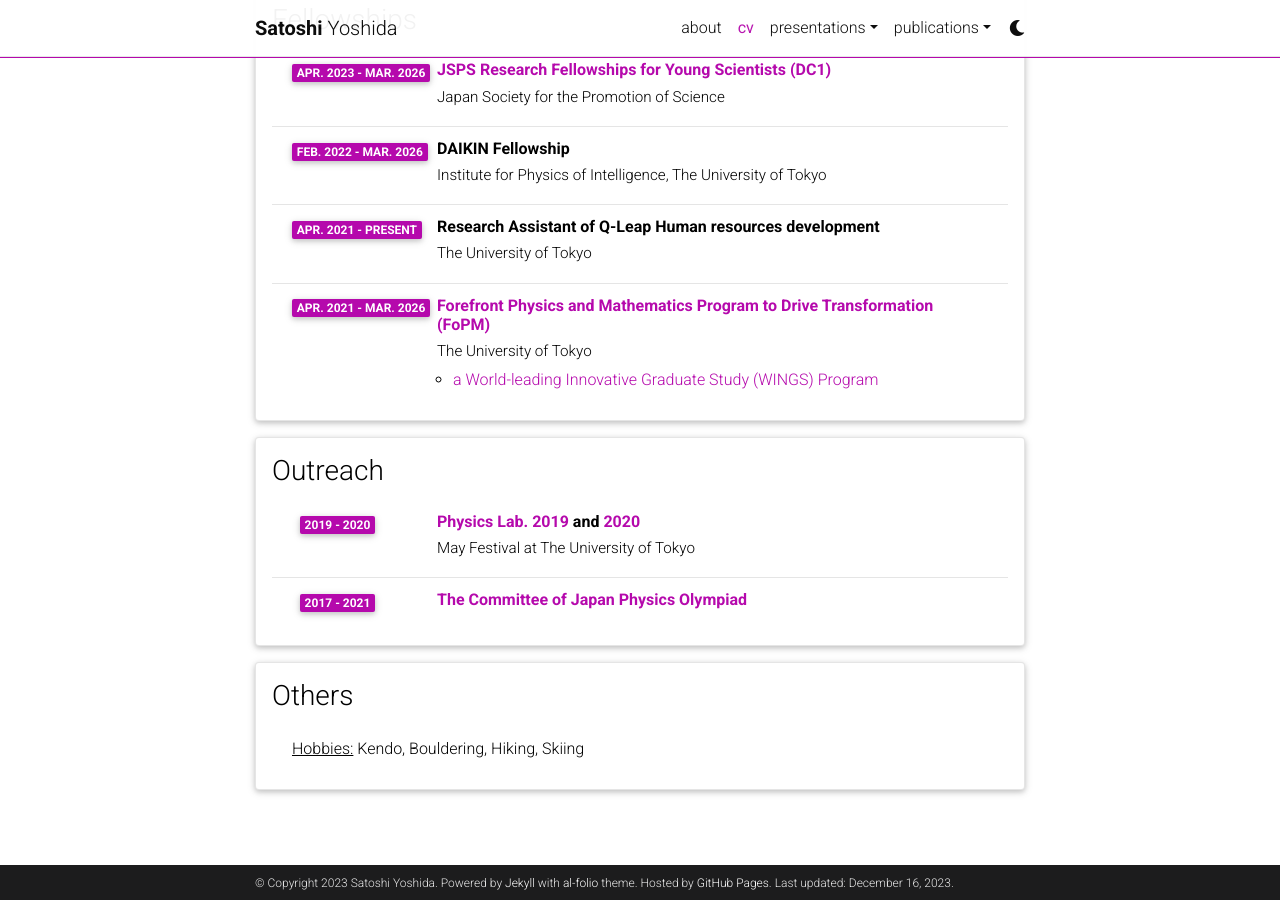
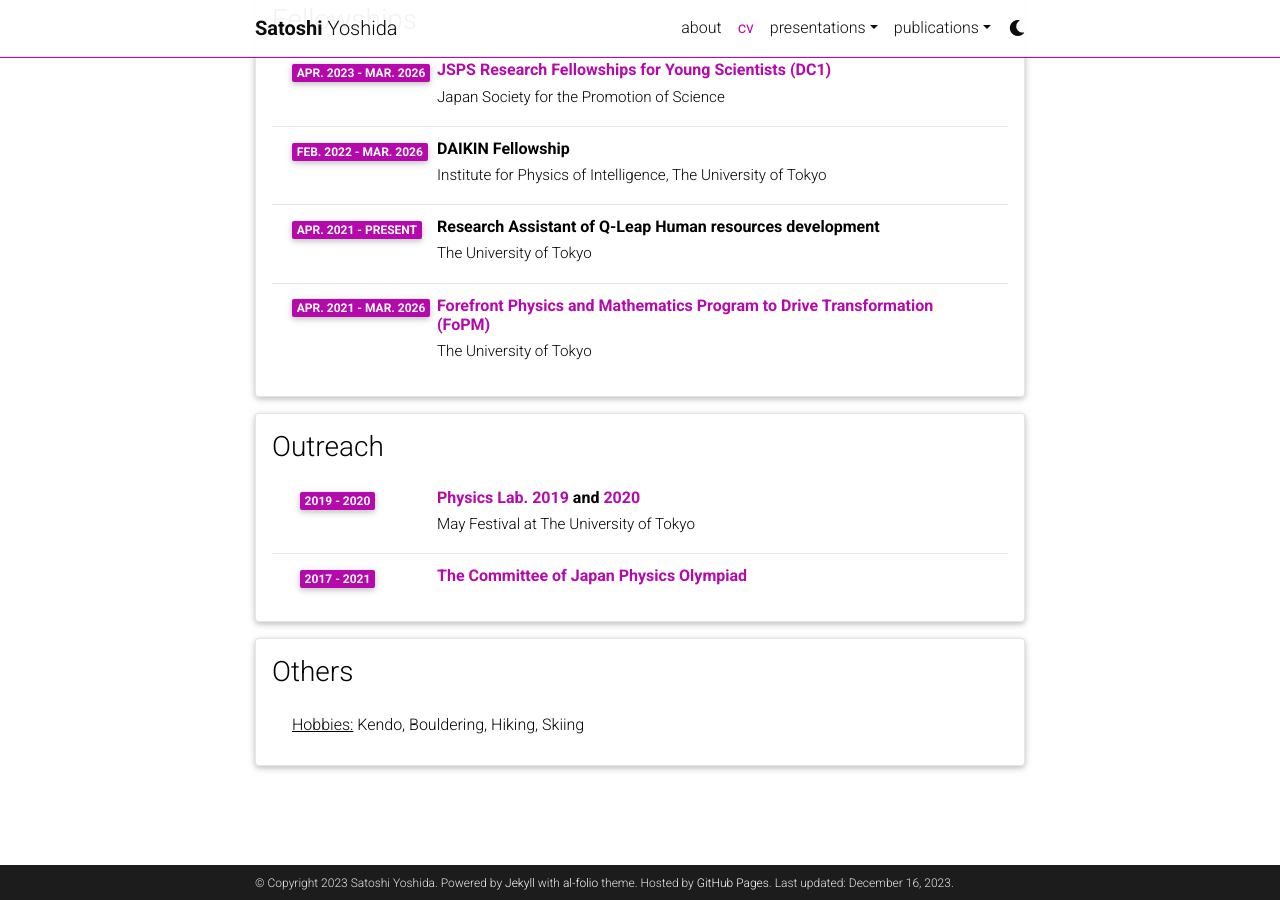
Before and after one commit to sy3104/sy3104.github.io, a Jekyll site: the page built from _pages/cv.md, in a window 1280 px wide and 900 px high, scrolled down 2240 px. Built offline with Jekyll 4.4.1, drawn with Linux system fonts in a browser that asks for light colours; comment, search, counter and statistics services are not loaded; a style sheet for code colours, icons or effects is not loaded.

Commit message:
Update cv.yml

```diff
--- a/_data/cv.yml
+++ b/_data/cv.yml
@@ -96,8 +96,6 @@
     - title: <a href="https://www.s.u-tokyo.ac.jp/en/FoPM/">Forefront Physics and Mathematics Program to Drive Transformation (FoPM)</a>
       institution: The University of Tokyo
       year: Apr. 2021 - Mar. 2026
-      description:
-        - <a href="https://www.u-tokyo.ac.jp/en/academics/wings.html">a World-leading Innovative Graduate Study (WINGS) Program</a>
 
 - title: Outreach
   type: time_table
```
